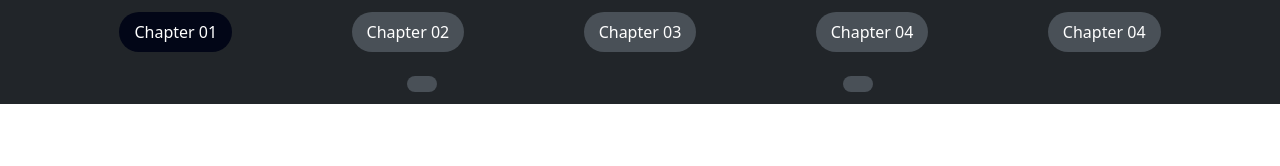
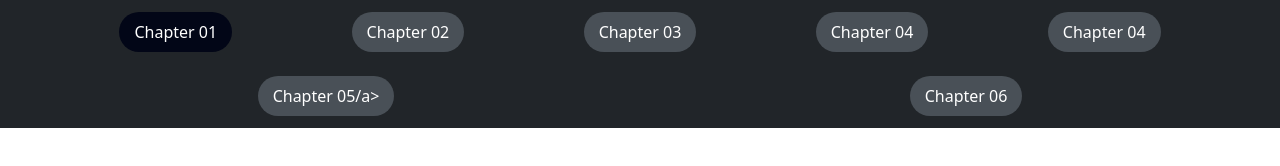
Before and after one commit to talha-anxari/javaScriptAssignment, a plain HTML site: page index.html in a window 1280 px wide. Drawn offline with nearby package versions, Linux system fonts and the light colour scheme.

Commit message:
chapter 06 update

```diff
--- a/index.html
+++ b/index.html
@@ -37,8 +37,8 @@
         <li><a href="Chapter 04/index.html" target="_blank">Chapter 04</a></li>
     </ul>
     <ul>
-      <li><a href="Chapter 05/index.html"></a></li>
-      <li><a href="Chapter 06/index.html"></a></li>
+      <li><a href="Chapter 05/index.html">Chapter 05/a></li>
+      <li><a href="Chapter 06/index.html">Chapter 06</a></li>
     </ul>
     <!-- <section class="text-gray-400 bg-gray-900 body-font">
         <div class="container px-5 py-24 mx-auto">
```
